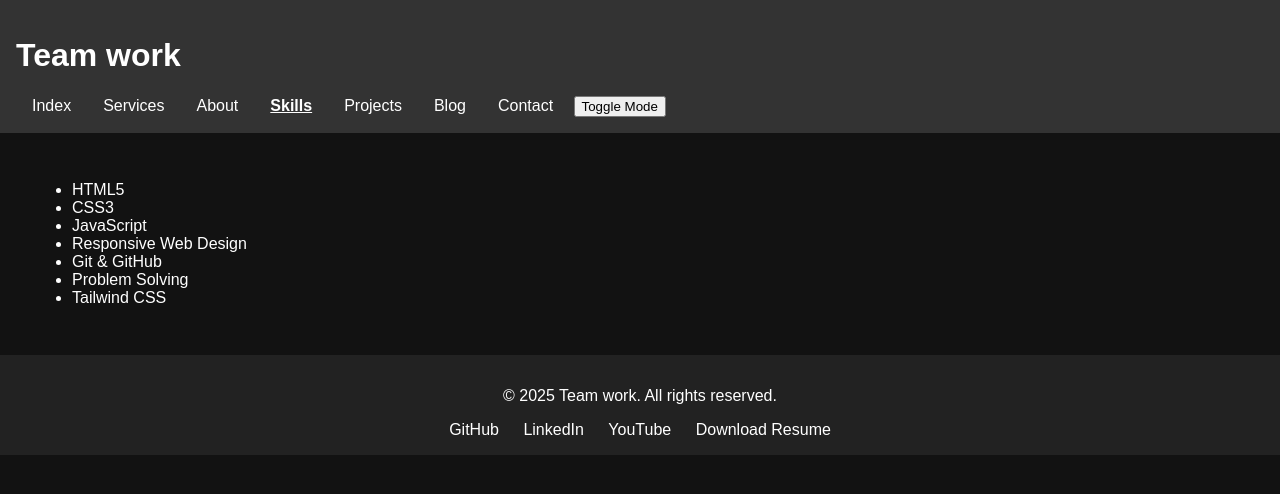
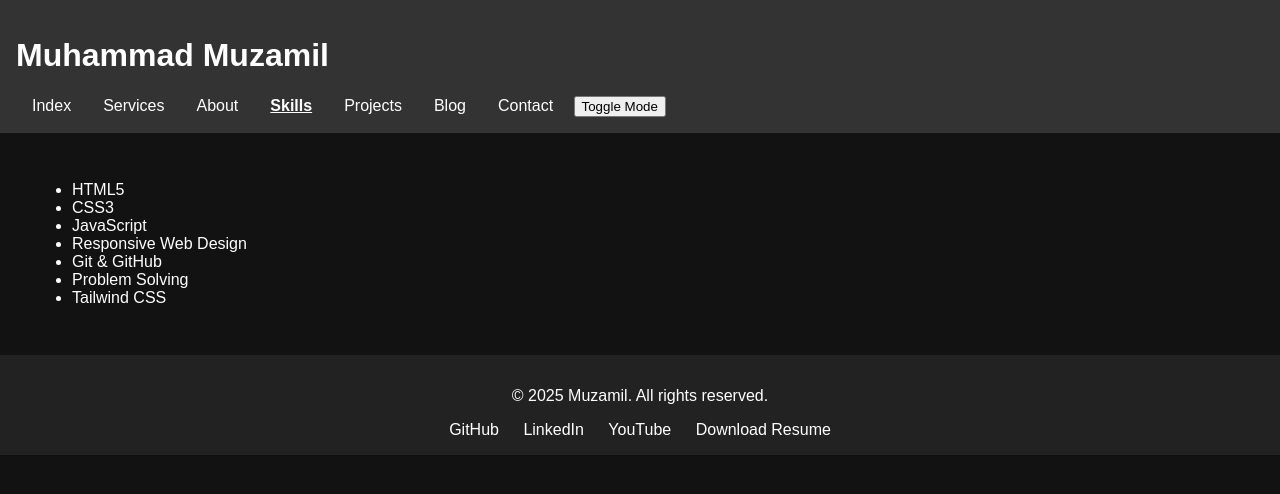
Before and after one commit to muzamilakram443/Muhammad-Muzamil, a plain HTML site: page skills.html in a window 1280 px wide. Drawn offline with Linux system fonts and the light colour scheme.

Commit message:
Update skills.html

```diff
--- a/skills.html
+++ b/skills.html
@@ -8,7 +8,7 @@
 </head>
 <body class="dark">
     <header class="header">
-        <h1>Team work</h1>
+        <h1>Muhammad Muzamil</h1>
         <nav>
             <a href="index.html" >Index</a><a href="services.html" >Services</a><a href="about.html" >About</a><a href="skills.html" class="active">Skills</a><a href="projects.html" >Projects</a><a href="blog.html" >Blog</a><a href="contact.html" >Contact</a>
             <button id="modeToggle">Toggle Mode</button>
@@ -27,7 +27,7 @@
     </main>
 
 <footer class="footer">
-    <p>&copy; 2025 Team work. All rights reserved.</p>
+    <p>&copy; 2025 Muzamil. All rights reserved.</p>
     <div class="social">
         <a href="https://github.com/" target="_blank">GitHub</a>
         <a href="https://linkedin.com/" target="_blank">LinkedIn</a>
```
